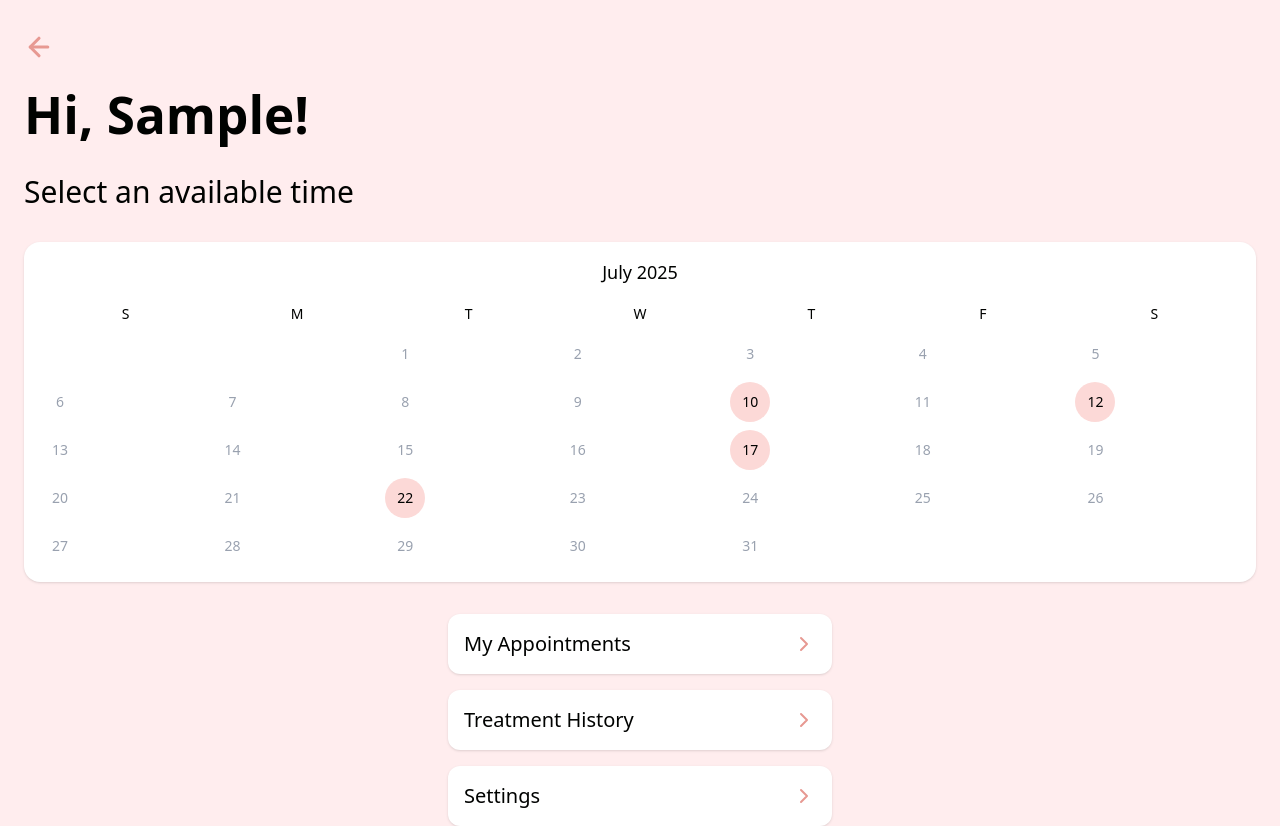
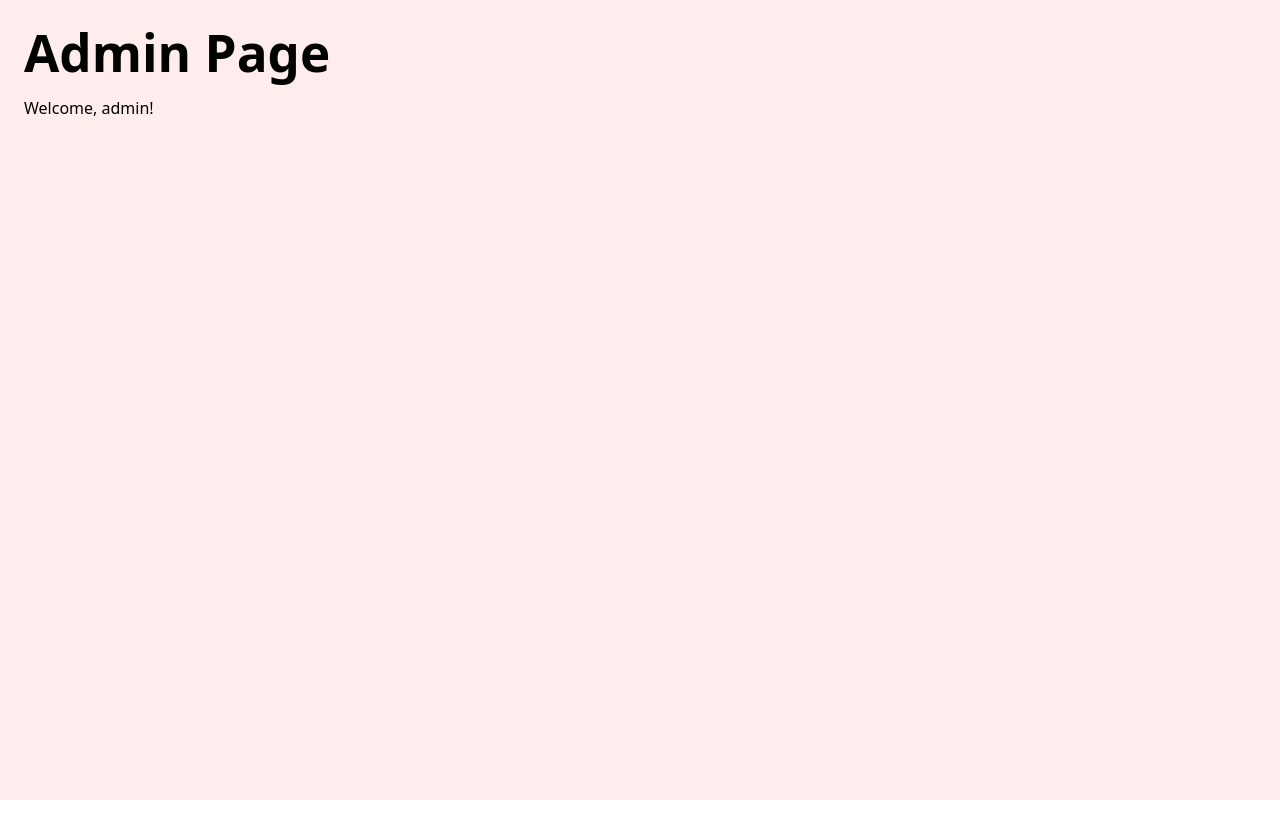
Before and after one commit to xPapashi/bookingSys, a React (Vite) app in the folder client/: page /admin in a window 1280 px wide. Before the commit this address led to /dashboard. After the commit the page ends 800 px from the top, so only its background shows below. Built offline with nearby package versions, Linux system fonts and the light colour scheme; sample sign-in values are in the browser's storage.

Commit message:
Add admin page and access from settings

```diff
--- a/client/src/App.jsx
+++ b/client/src/App.jsx
@@ -16,6 +16,7 @@ import SelectTime from "./pages/SelectTime";
 import MyAppointments from "./pages/MyAppointments";
 import TreatmentHistory from "./pages/TreatmentHistory";
 import Settings from "./pages/Settings";
+import Admin from "./pages/Admin";
 
 import PrivateRoute from "./components/PrivateRoute";
 import PublicRoute from "./components/PublicRoute";
@@ -93,6 +94,14 @@ function App() {
               </PrivateRoute>
             }
           />
+          <Route
+            path="/admin"
+            element={
+              <PrivateRoute requireAdmin={true}>
+                <Admin />
+              </PrivateRoute>
+            }
+          />
 
           {/* Catch-all redirect */}
           <Route path="*" element={<Navigate to="/" />} />
--- /dev/null
+++ b/client/src/pages/Admin.jsx
@@ -0,0 +1,10 @@
+import React from "react";
+
+export default function Admin() {
+  return (
+    <div className="min-h-screen bg-[#ffedee] p-6">
+      <h1 className="text-2xl font-semibold text-[#000200] mb-4">Admin Page</h1>
+      <p className="text-[#000200]">Welcome, admin!</p>
+    </div>
+  );
+}
--- a/client/src/pages/Settings.jsx
+++ b/client/src/pages/Settings.jsx
@@ -1,12 +1,11 @@
 import React, { useContext } from "react";
 import { useNavigate } from "react-router-dom";
+import { ChevronRight } from "lucide-react";
 import { AuthContext } from "../AuthContext";
 
 export default function Settings() {
   const { logout, user } = useContext(AuthContext);
   const navigate = useNavigate();
-
-  console.log(user);
 
 
   const handleLogout = () => {
@@ -18,6 +17,15 @@ export default function Settings() {
     <div className="min-h-screen bg-[#ffedee] p-6 flex flex-col">
       <h1 className="text-2xl font-semibold text-[#000200] mb-6">Settings</h1>
 
+      {user?.role === "admin" && (
+        <button
+          onClick={() => navigate("/admin")}
+          className="bg-white text-[#000200] text-xl py-4 px-4 rounded-xl shadow flex justify-between items-center mb-4"
+        >
+          Admin Panel <ChevronRight className="text-[#e79992]" />
+        </button>
+      )}
+
       <button
         onClick={handleLogout}
         className="mt-auto bg-[#e79992] text-white font-medium py-3 px-6 rounded-xl hover:brightness-95 transition"
```
